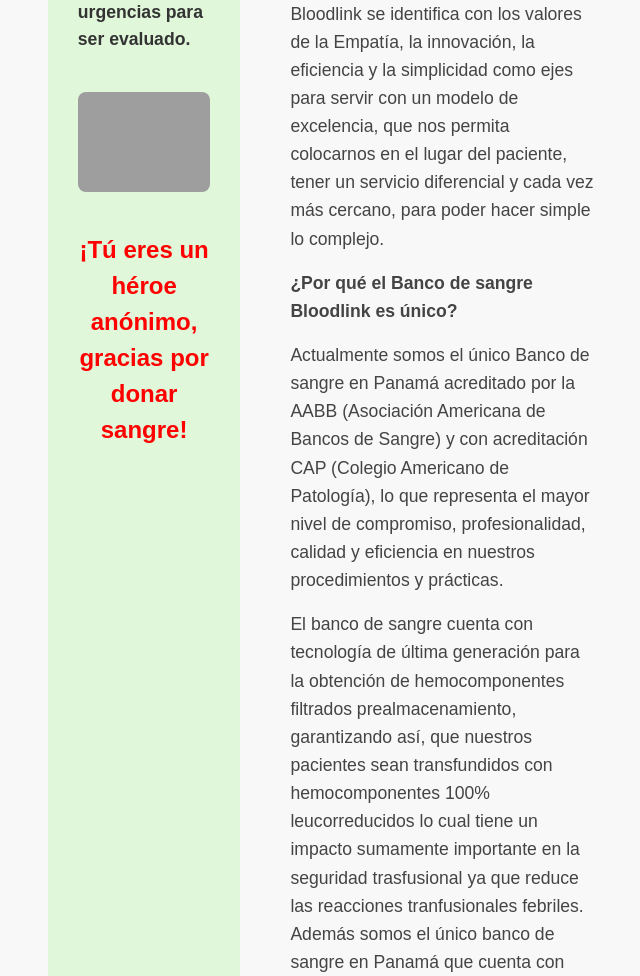
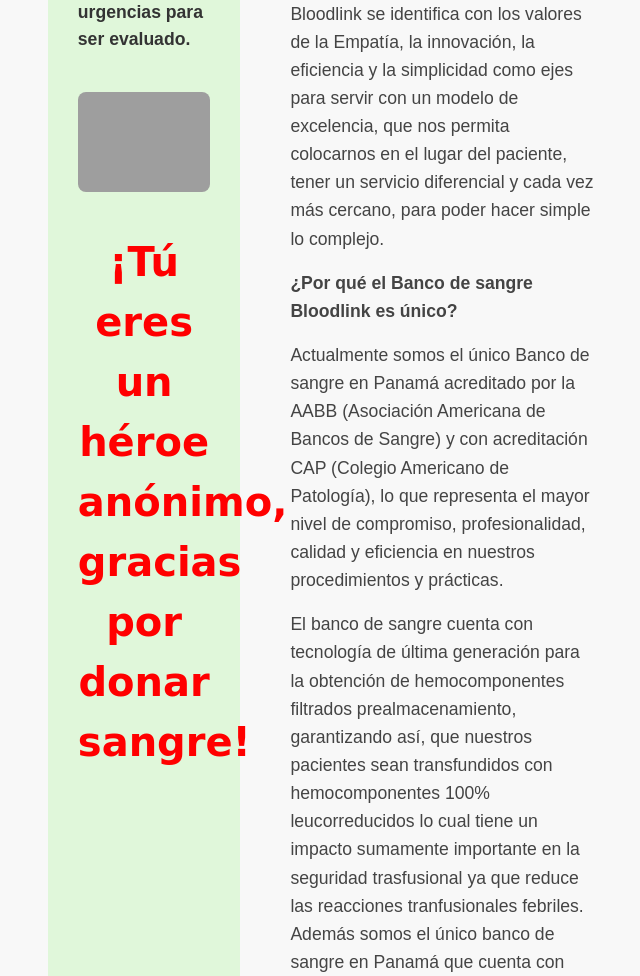
Before and after one commit to jimmyzands/BloodLink, a Flask app: page /about/ in a window 1280 px wide. Shown: the part 1636-2612 px from the top of the page, without its empty margins (602-1242 px from the left). Run offline with Flask 3, Linux system fonts and the light colour scheme; parts of the project's set-up code (start-up, migrations or seed data) failed here and were passed over; grey boxes are pictures that could not be loaded.

Commit message:
Update about.html

```diff
--- a/bloodlink/templates/public/about.html
+++ b/bloodlink/templates/public/about.html
@@ -74,10 +74,11 @@
         }
         .highlight {
             color: #FF0000; /* Rojo */
-            font-size: 1.5em; /* Tamaño de fuente grande */
+            font-size: 2.5em; /* Tamaño de fuente más grande */
             font-weight: bold; /* Negrita */
             text-align: center;
             margin-top: 20px; /* Margen superior para separar de la imagen */
+            font-family: 'Comic Sans MS', cursive, sans-serif; /* Tipografía llamativa */
         }
         .sidebar img {
             width: 100%;
```
